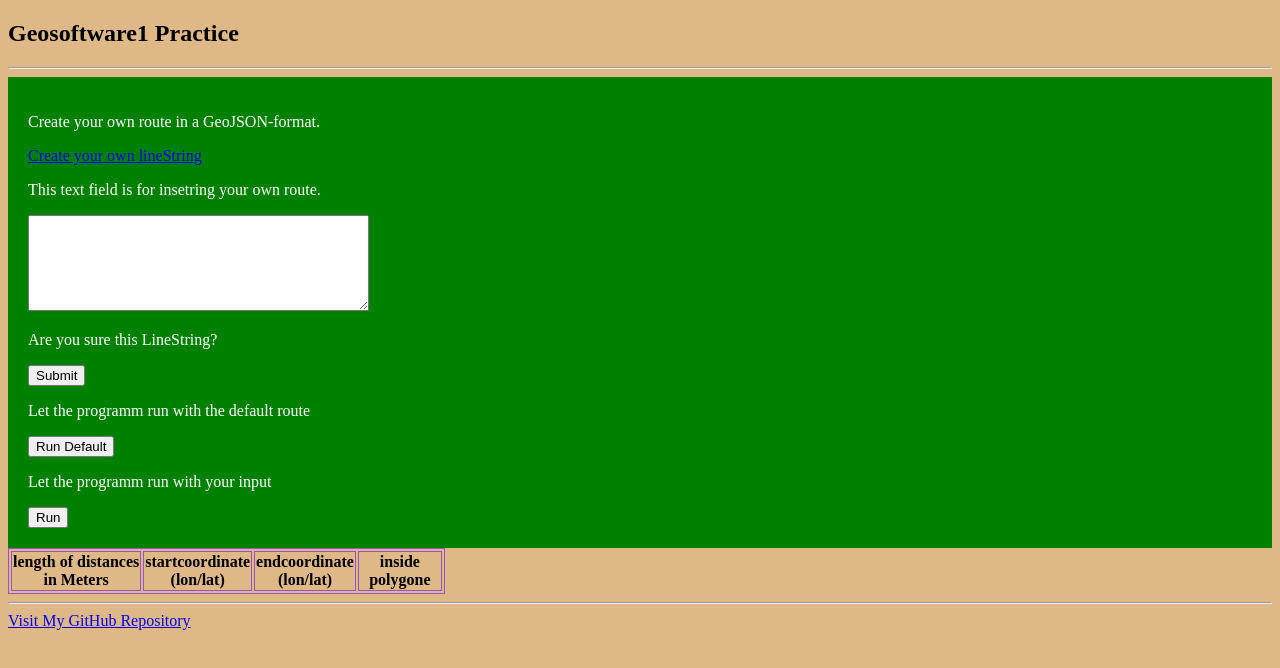
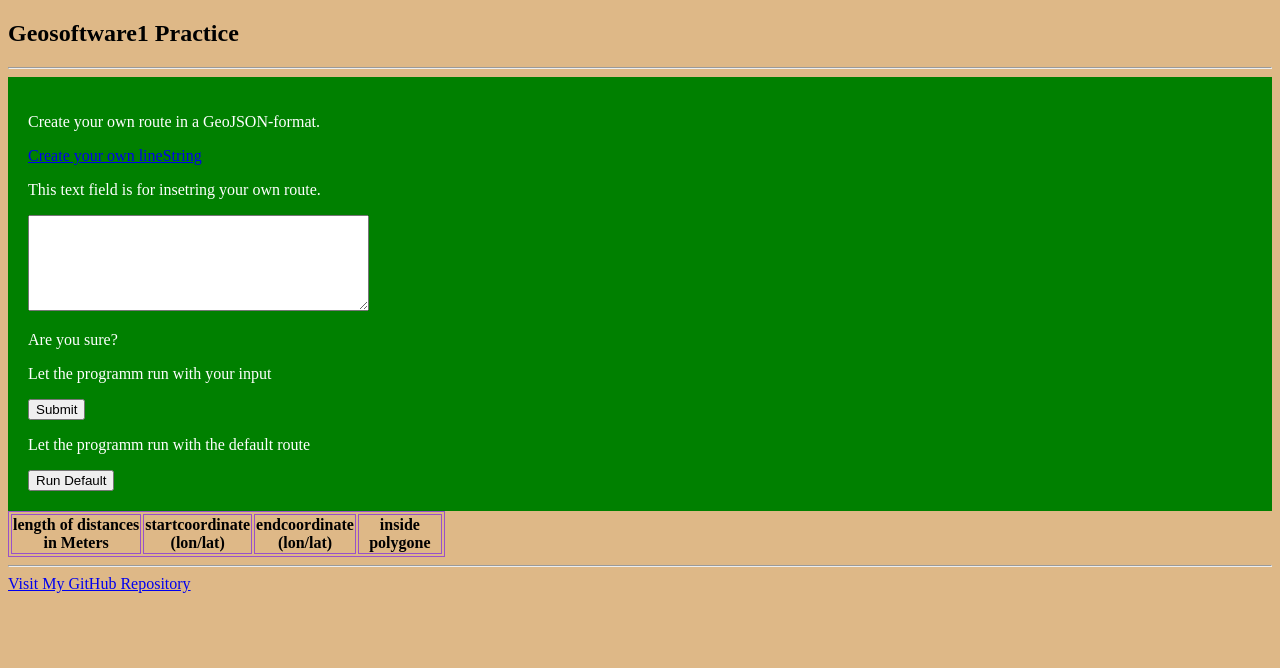
Before and after one commit to OTI2020/geosoft1_2021, a plain HTML site: page Uebung_2/frontpage_2.html in a window 1280 px wide. Drawn offline with Linux system fonts and the light colour scheme.

Commit message:
delete one unused button

```diff
--- a/Uebung_2/frontpage_2.html
+++ b/Uebung_2/frontpage_2.html
@@ -20,14 +20,12 @@
                 <p> This text field is for insetring your own route. </p>
                 <textarea id="textField" rows="6" cols="40"></textarea>
 
-                <p> Are you sure this LineString? </p>
+                <p> Are you sure? </p>
+                <p> Let the programm run with your input </p>
                 <button type="button" onclick="get_input()">Submit</button>
 
                 <p> Let the programm run with the default route </p>
                 <button type="button" onclick="main()">Run Default</button>
-
-                <p> Let the programm run with your input </p>
-                <button type= "button" onclick="fill_tables(route,polygon)">Run</button>
             </div>
             <table id="table1">
                 <tr>
```
